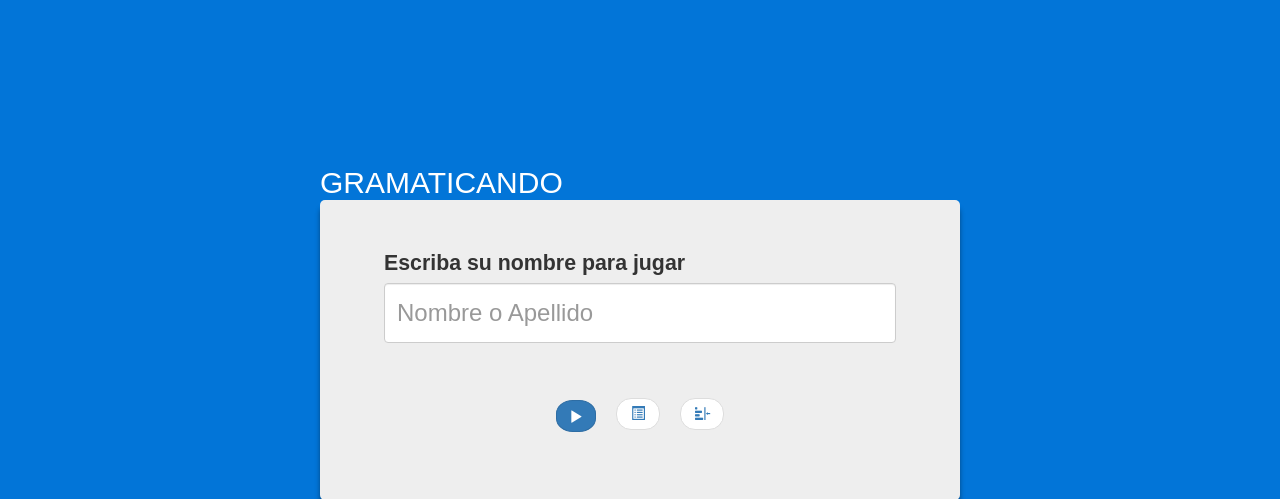
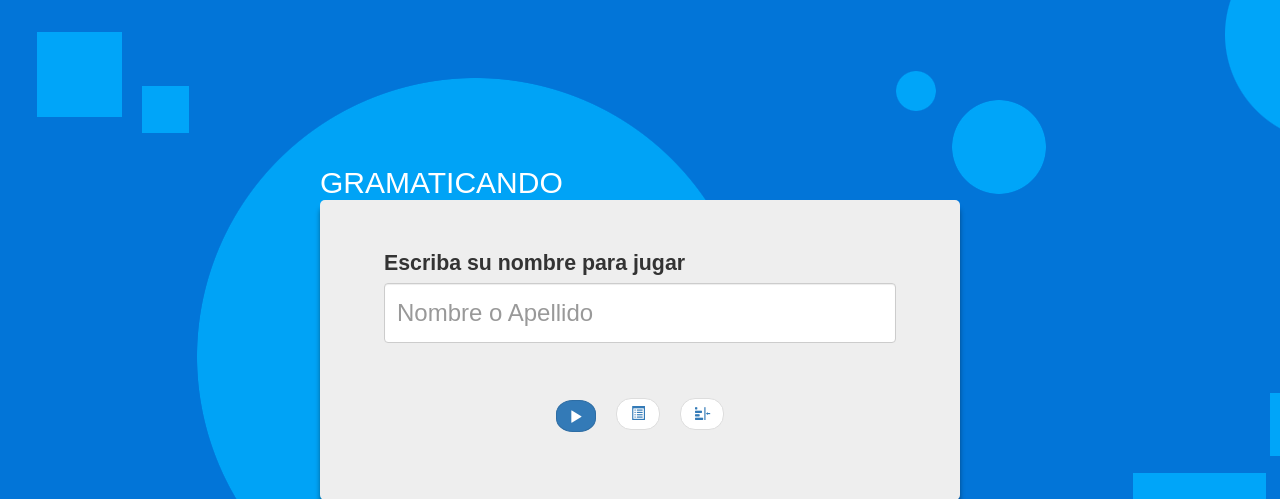
Before and after one commit to mauricio-msp/gramaticando, a PHP site: page /gramaticando/ in a window 1280 px wide. Shown: the top 499 px of the page. Run offline with PHP 8.4, Linux system fonts and the light colour scheme; some libraries are stand-ins or nearby versions.

Commit message:
New Background

```diff
--- a/css/login.css
+++ b/css/login.css
@@ -6,6 +6,8 @@
 
 html,body {
     background-color:#0275D8;
+    background-image: url('../imagens/background.png');
+    background-repeat: no-repeat;
     font-family: 'Square721 BT', sans-serif;
 }
 
```
Also changed, not shown: imagens/background.png (added).
